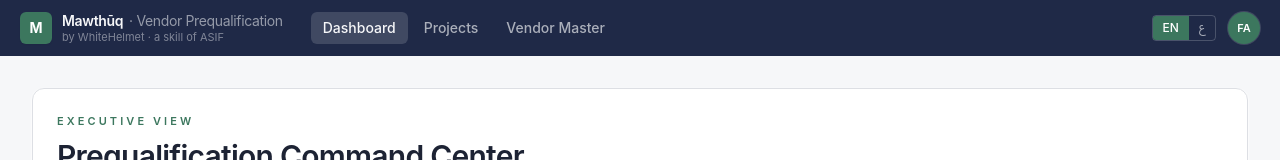
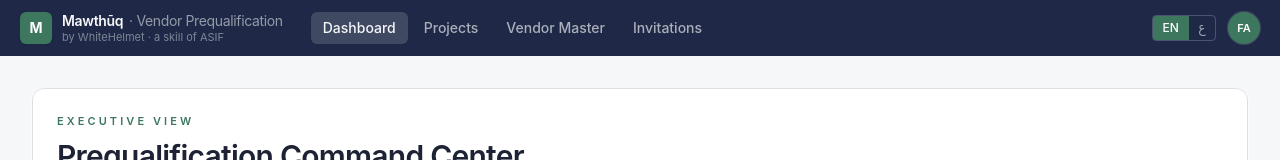
Before and after one commit to areebazehra97/mawthuq, a React (Vite) app: page / in a window 1280 px wide. Shown: the top 160 px of the page. Built offline with nearby package versions, Linux system fonts and the light colour scheme; no server answers.

Commit message:
invitiation flow in nav bar fix

```diff
--- a/src/components/page-shell.tsx
+++ b/src/components/page-shell.tsx
@@ -38,6 +38,7 @@ export function PageShell() {
             { label: "Dashboard",     to: "/" },
             { label: "Projects",      to: "/projects" },
             { label: "Vendor Master", to: "/vendors" },
+            { label: "Invitations",   to: "/vendor-invitations" },
           ].map(({ label, to }) => (
             <NavLink
               key={to}
```
